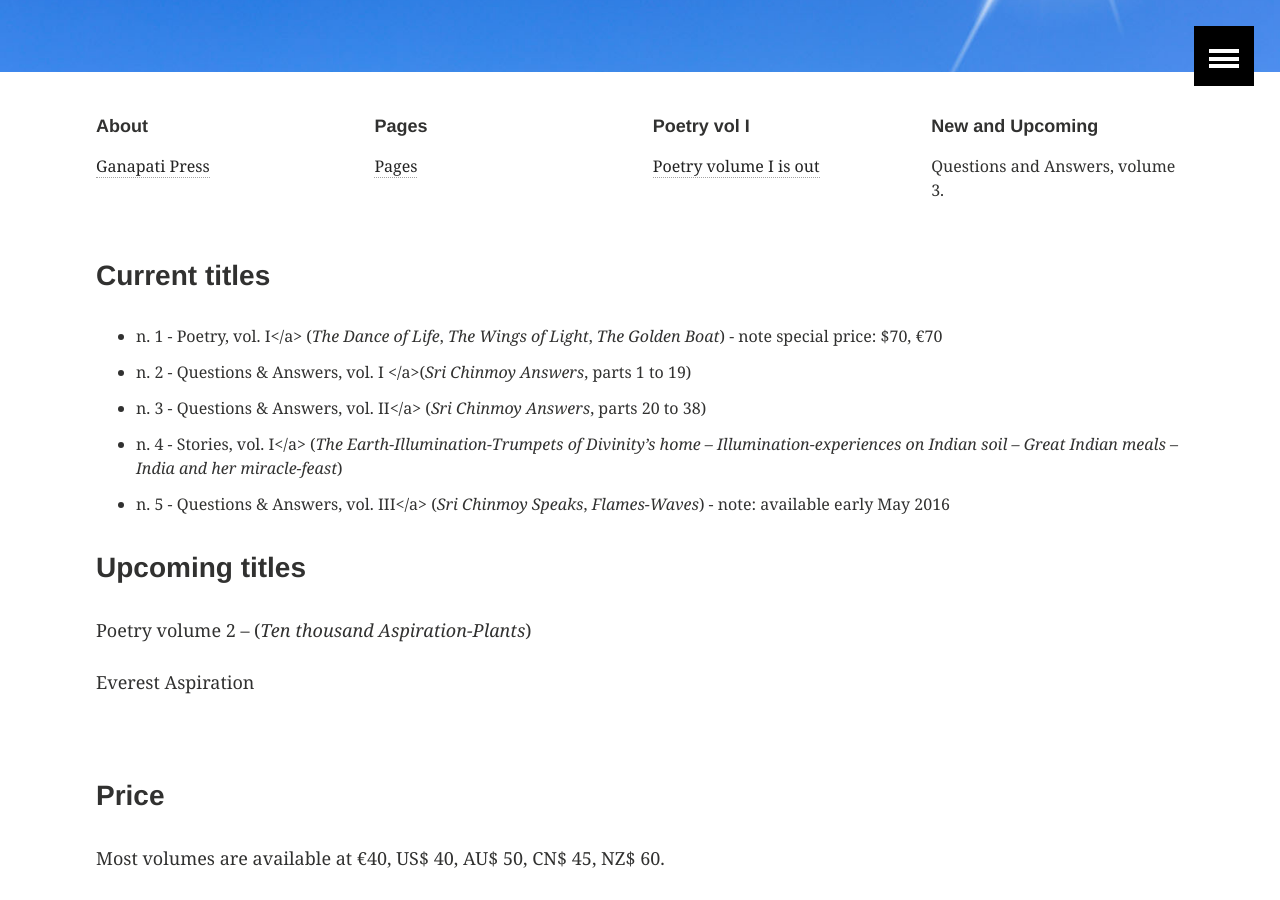
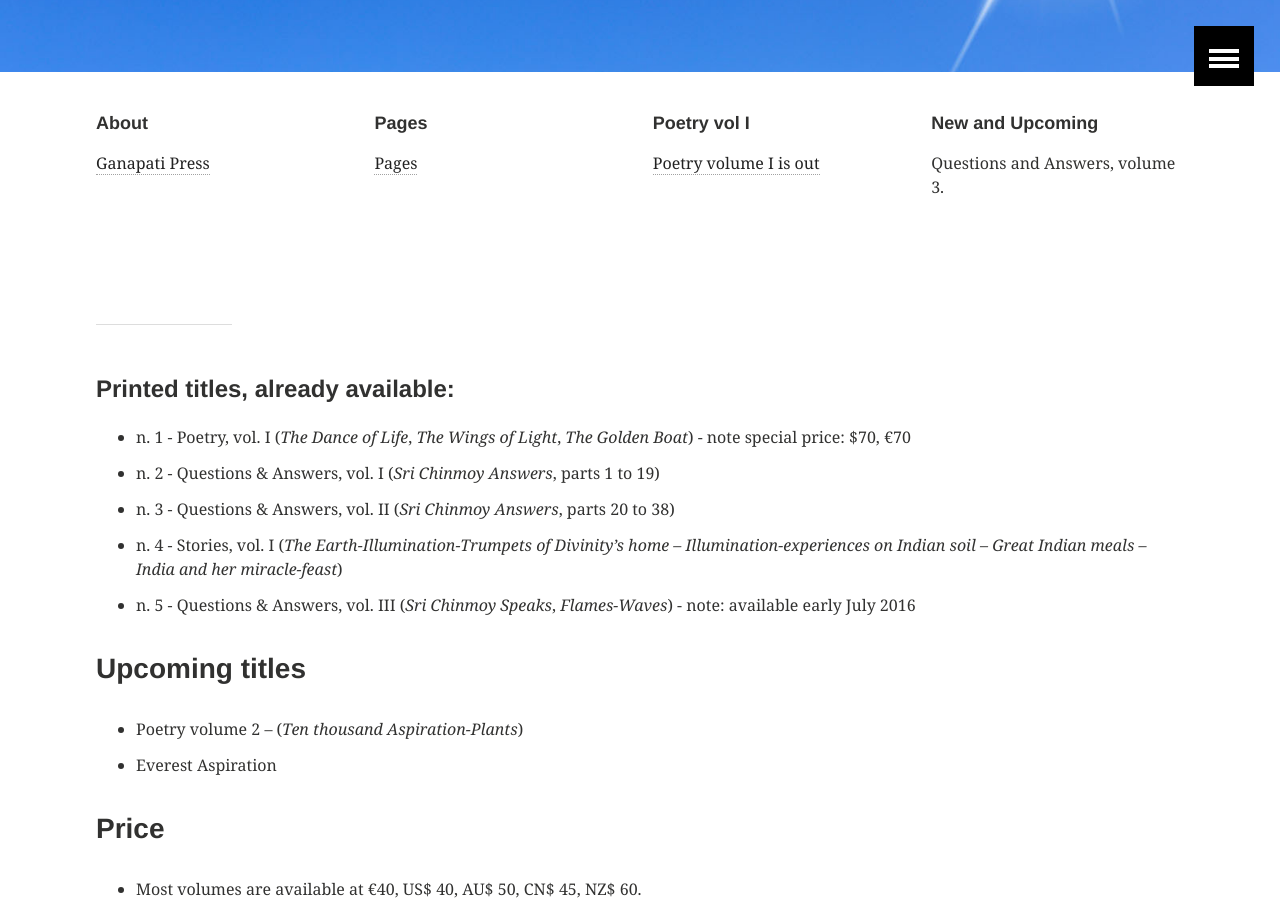
Before and after one commit to ganapatipress/ganapatipress.org, a Jekyll site: the page built from index.md, in a window 1280 px wide and 900 px high, scrolled down 419 px. Built offline with Jekyll 4.4.1, drawn with Linux system fonts in a browser that asks for light colours.

Commit message:
Update index.md

```diff
--- a/index.md
+++ b/index.md
@@ -30,22 +30,27 @@
 </div><!-- /.tiles -->
 
 
-<div>
-<h3>Current titles</h3>
+&nbsp;
+
+<hr />
+
+<h4 id="Informationalpublicpage-Printedtitles,alreadyavailable:">Printed titles, already available:</h4>
 <ul>
- 	<li> n. 1 - Poetry, vol. I</a> (<em>The Dance of Life</em>, <em>The Wings of Light</em>, <em>The Golden Boat</em>) - note special price: $70, €70</li>
- 	<li> n. 2 - Questions &amp; Answers, vol. I </a>(<em>Sri Chinmoy Answers</em>, parts 1 to 19)</li>
- 	<li> n. 3 - Questions &amp; Answers, vol. II</a> (<em>Sri Chinmoy Answers</em>, parts 20 to 38)</li>
- 	<li> n. 4 - Stories, vol. I</a> (<em>The Earth-Illumination-Trumpets of Divinity’s home – Illumination-experiences on Indian soil – Great Indian meals – India and her miracle-feast</em>)</li>
- 	<li> n. 5 - Questions &amp; Answers, vol. III</a> (<em>Sri Chinmoy Speaks</em>, <em>Flames-Waves</em>) - note: available early May 2016</li>
+ 	<li>n. 1 - Poetry, vol. I (<em>The Dance of Life</em>, <em>The Wings of Light</em>, <em>The Golden Boat</em>) - note special price: $70, €70</li>
+ 	<li>n. 2 - Questions &amp; Answers, vol. I (<em>Sri Chinmoy Answers</em>, parts 1 to 19)</li>
+ 	<li>n. 3 - Questions &amp; Answers, vol. II (<em>Sri Chinmoy Answers</em>, parts 20 to 38)</li>
+ 	<li>n. 4 - Stories, vol. I (<em>The Earth-Illumination-Trumpets of Divinity’s home – Illumination-experiences on Indian soil – Great Indian meals – India and her miracle-feast</em>)</li>
+ 	<li>n. 5 - Questions &amp; Answers, vol. III (<em>Sri Chinmoy Speaks</em>, <em>Flames-Waves</em>) - note: available early July 2016</li>
 </ul>
 <h3>Upcoming titles</h3>
-<p>Poetry volume 2 – (<em>Ten thousand Aspiration-Plants</em>)</p>
- 	<p>Everest Aspiration</p>
-&nbsp;
+<ul>
+ 	<li>Poetry volume 2 – (<em>Ten thousand Aspiration-Plants</em>)</li>
+ 	<li>Everest Aspiration</li>
+</ul>
 <h3 id="Informationalpublicpage-Price">Price</h3>
-
-<p>Most volumes are available at €40, US$ 40, AU$ 50, CN$ 45, NZ$ 60.</p>
+<ul>
+ 	<li>Most volumes are available at €40, US$ 40, AU$ 50, CN$ 45, NZ$ 60.</li>
+</ul>
 <h2>Purchase from bookshops / online retailers</h2>
 These books can be purchased / ordered from major bookshops and book dealers. You may be also be able to order through your local bookshop. They are available from major distributors, such as:
 <ul>
```
